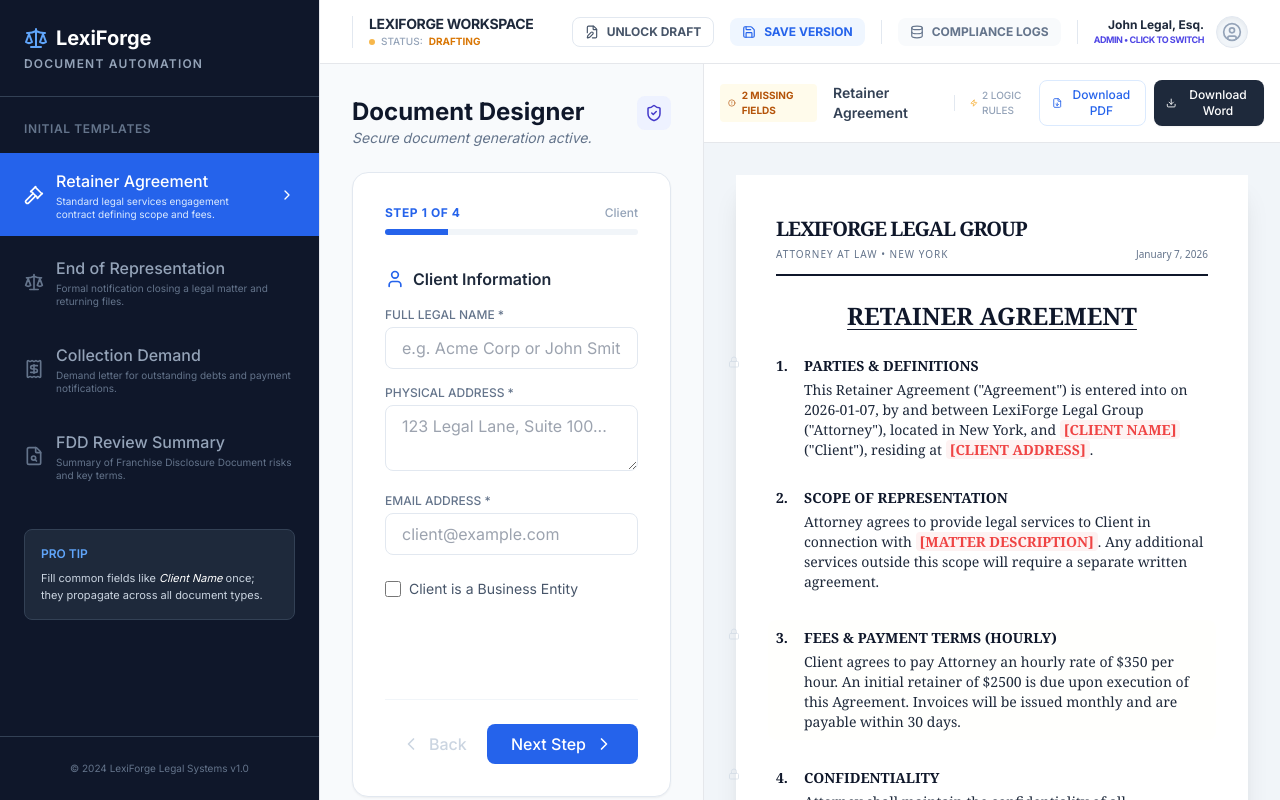
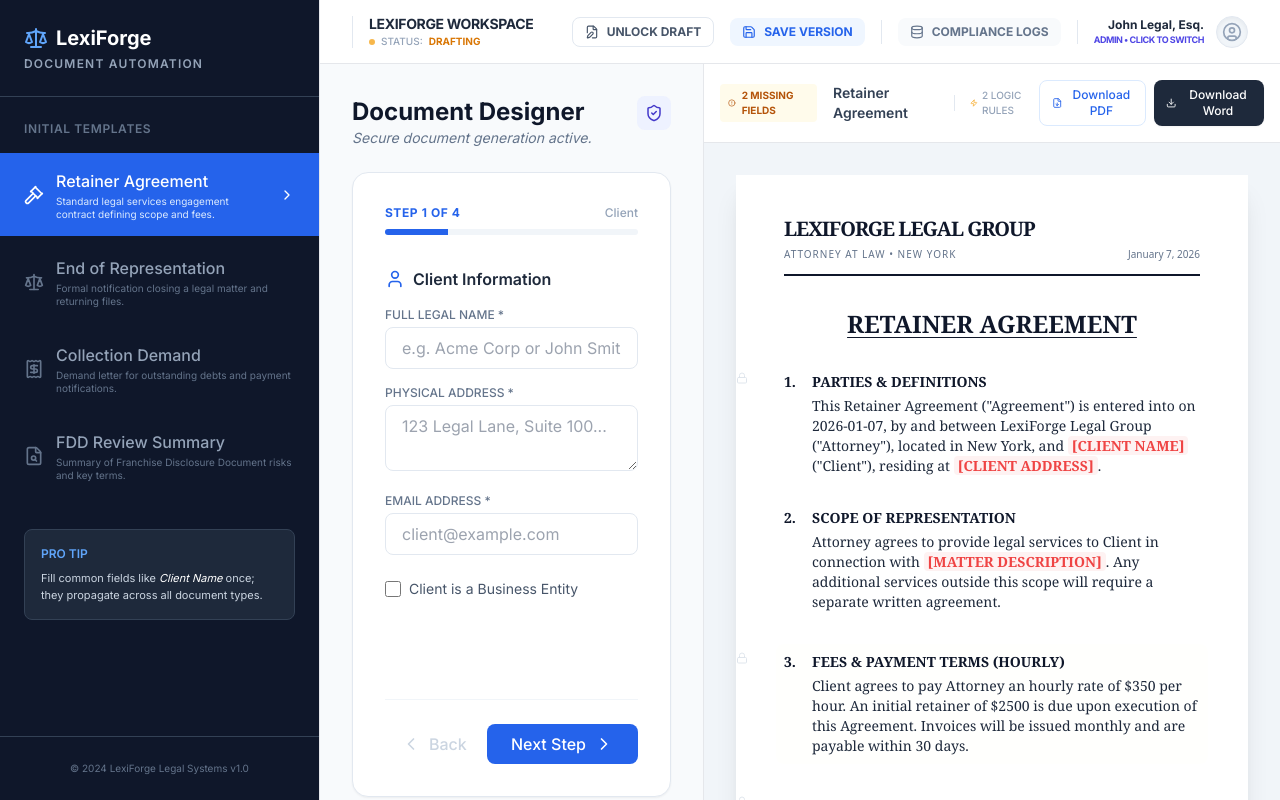
Before and after one commit to alicehocane/template, a React (Vite) app: page / in a window 1280 px wide. Built offline with nearby package versions, Linux system fonts and the light colour scheme; a web font is replaced by a local one.

Commit message:
Update DocPreview.tsx

```diff
--- a/components/DocPreview.tsx
+++ b/components/DocPreview.tsx
@@ -70,23 +70,25 @@ export const DocPreview: React.FC<DocPreviewProps> = ({ docType, data }) => {
     setIsLoadingAi(false);
   };
 
-  // High Fidelity PDF Download - Fixed whitespace and page spillover
+  // High Fidelity PDF Download - Robust fitting logic
   const downloadPdf = () => {
     if (!docRef.current) return;
     const element = docRef.current;
 
+    // Create a temporary clone for printing to adjust styling without affecting UI
     const opt = {
-      margin: [10, 10, 10, 10], // Tighter margins for better fit
+      margin: [15, 15, 15, 15], // Standard professional margins
       filename: `${template.name}_${data.clientName || 'Draft'}.pdf`,
-      image: { type: 'jpeg', quality: 1.0 },
+      image: { type: 'jpeg', quality: 0.98 },
       html2canvas: {
         scale: 2,
         useCORS: true,
         letterRendering: true,
-        scrollY: 0 // Ensure it starts from top of element
+        scrollY: 0,
+        windowWidth: 800 // Fix width for consistent rendering
       },
       jsPDF: { unit: 'mm', format: 'a4', orientation: 'portrait' },
-      pagebreak: { mode: ['avoid-all'] }
+      pagebreak: { mode: ['avoid-all', 'css', 'legacy'] }
     };
 
     // @ts-ignore - html2pdf is global
@@ -216,14 +218,13 @@ export const DocPreview: React.FC<DocPreviewProps> = ({ docType, data }) => {
       </div>
 
       <div className="flex-1 overflow-y-auto bg-slate-100 p-4 sm:p-8 print-area">
-        {/* Tightened document layout: reduced padding from p-12 to p-6/p-10 */}
+        {/* Adjusted padding and sizing for better PDF fit */}
         <div
           ref={docRef}
-          className="max-w-[800px] mx-auto bg-white shadow-xl p-6 sm:p-10 font-serif text-slate-900 relative"
-          style={{ minHeight: 'fit-content', paddingTop: '40px' }}
+          className="max-w-[800px] mx-auto bg-white shadow-xl p-8 sm:p-12 font-serif text-slate-900 relative print:p-8"
+          style={{ minHeight: '297mm', paddingTop: '40px' }}
         >
-          {/* Reduced header margin-bottom from mb-8 to mb-6 */}
-          <div className="mb-6 border-b-2 border-slate-900 pb-3 flex justify-between items-end">
+          <div className="mb-8 border-b-2 border-slate-900 pb-3 flex justify-between items-end">
             <div>
               <h3 className="text-lg sm:text-xl font-bold uppercase tracking-tighter leading-none">{data.firmName}</h3>
               <p className="text-[9px] sm:text-[10px] font-sans text-slate-500 uppercase tracking-widest mt-1">Attorney at Law &bull; {data.jurisdiction}</p>
@@ -233,12 +234,11 @@ export const DocPreview: React.FC<DocPreviewProps> = ({ docType, data }) => {
             </div>
           </div>
 
-          {/* Reduced margin-bottom from mb-8 to mb-6 */}
-          <h1 className="text-xl sm:text-2xl font-bold text-center mb-6 uppercase underline decoration-1 underline-offset-4">
+          <h1 className="text-xl sm:text-2xl font-bold text-center mb-8 uppercase underline decoration-1 underline-offset-4">
             {template.name}
           </h1>
 
-          <div className="space-y-4 sm:space-y-5 text-xs sm:text-sm leading-relaxed">
+          <div className="space-y-4 sm:space-y-6 text-xs sm:text-sm leading-relaxed">
             {activeSections.map((section, idx) => {
               const rawContent = replacePlaceholders(section.content);
               const isExplaining = explainingId === section.id;
@@ -326,8 +326,7 @@ export const DocPreview: React.FC<DocPreviewProps> = ({ docType, data }) => {
             })}
           </div>
 
-          {/* Reduced margin-top from mt-16 to mt-10 to keep footer on same page */}
-          <div className="mt-10 pt-6 border-t border-slate-100 text-[9px] text-slate-400 font-sans text-center">
+          <div className="mt-16 pt-6 border-t border-slate-100 text-[9px] text-slate-400 font-sans text-center print:mt-10">
             LexiForge Digital Asset ID: LXF-{Math.random().toString(36).substring(7).toUpperCase()}
             <br />
             Confidentiality privileged under {data.jurisdiction} professional conduct rules.
```
